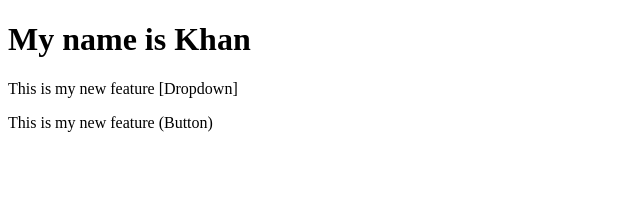
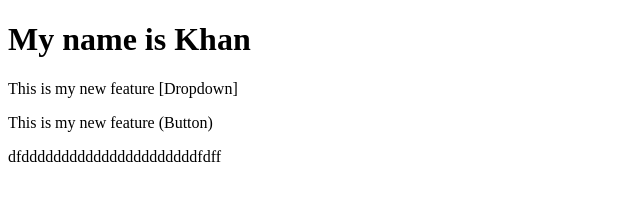
Before and after one commit to HiteshL30/localrepo, a plain HTML site: page index.html in a window 1280 px wide. Shown: the whole page, without its empty margins (0-640 px from the left). Drawn offline with Linux system fonts and the light colour scheme.

Commit message:
Update index.html

```diff
--- a/index.html
+++ b/index.html
@@ -3,5 +3,5 @@
     <h1>My name is Khan</h1>
     <p>This is my new feature [Dropdown] </p>
     <p>This is my new feature (Button)</p>
-
+dfddddddddddddddddddddddfdff
 </body>
```
